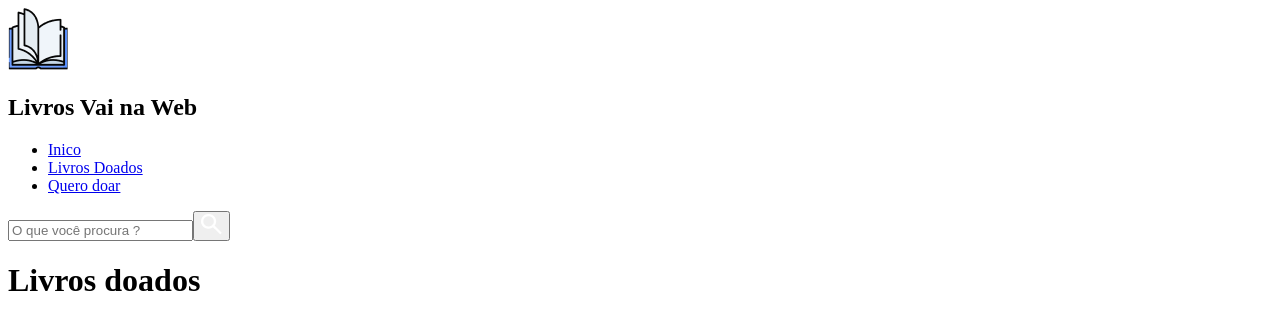
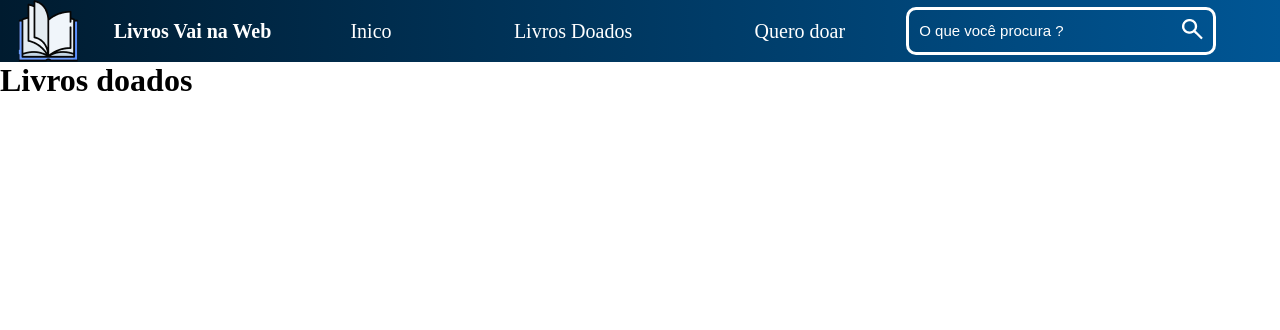
Before and after one commit to JuniorD-Isael/Livros_Vai_na_Web, a React (Vite) app: page /livros-doados in a window 1280 px wide. Shown: the top 330 px of the page. Built offline with nearby package versions, Linux system fonts and the light colour scheme.

Commit message:
style: adiciona estilos globais e estilo do cabeçalho

```diff
--- a/src/App.jsx
+++ b/src/App.jsx
@@ -1,4 +1,5 @@
 import Header from "./components/header/Header";
+import "./GlobalStyle/globalStyle.scss";
 
 export default function App() {
     return (
--- /dev/null
+++ b/src/GlobalStyle/globalStyle.scss
@@ -0,0 +1,7 @@
+* {
+    margin: 0;
+    padding: 0;
+    box-sizing: border-box;
+    list-style: none;
+    text-decoration: none;
+}
--- a/src/components/header/Header.jsx
+++ b/src/components/header/Header.jsx
@@ -4,23 +4,24 @@ import {Inicio} from '../../pages/inicio/Inicio';
 import {LivrosDoados} from '../../pages/livrosDoados/LivrosDoados';
 import {QueroDoar} from '../../pages/queroDoar/QueroDoar';
 import { BrowserRouter, Routes, Route, Link } from 'react-router-dom';
+import s from './header.module.scss';
 
 export default function Header() {
     return (
         <BrowserRouter>
-            <header>
-                <section>
+            <header className={s.header}>
+                <section className={s.logoHeader}>
                     <img src={logoLivro} alt="Um logotipo de um livro" />
                     <h1>Livros Vai na Web</h1>
                 </section>
-                <nav>
+                <nav className={s.navHeader}>
                     <ul>
-                        <li><Link to={"/"}>Inico</Link></li>
-                        <li><Link to={"/livros-doados"}>Livros Doados</Link></li>
-                        <li><Link to={"/quero-doar"}>Quero doar</Link></li>
+                        <li><Link className={s.link} to={"/"}>Inico</Link></li>
+                        <li><Link className={s.link} to={"/livros-doados"}>Livros Doados</Link></li>
+                        <li><Link className={s.link} to={"/quero-doar"}>Quero doar</Link></li>
                     </ul>
                 </nav>
-                <section>
+                <section className={s.barraDeBusca}>
                     <input type="search" name="" id="" placeholder='O que você procura ?' />
                     <button><img src={lupa} alt="imagem de uma lupa branca" /></button>
                 </section>
--- /dev/null
+++ b/src/components/header/header.module.scss
@@ -0,0 +1,64 @@
+.header {
+    background: linear-gradient(90deg, #001B2F 0%, #005695 100%);
+    display: flex;
+    justify-content: space-between;
+    align-items: center;
+}
+
+.logoHeader {
+//    border: solid red;
+    display: flex;
+    justify-content: space-around;
+    align-items: center;
+    width: 45vh;
+
+    h1 {
+        font-size: 20px;
+        color: #FFF;
+    }
+}
+
+.navHeader {
+//    border: solid green;
+    width: 60%;
+
+    ul {
+        display: flex;
+        justify-content: space-around;
+        align-items: center;
+        list-style: none;
+
+
+        .link {
+            color: #FFF;
+            text-decoration: none;
+            font-size: 20px;
+
+        }
+    }
+}
+
+.barraDeBusca {
+    border: solid #FFF;
+    width: 30%;
+    height: 6vh;
+    display: flex;
+    justify-content: space-around;
+    align-items: center;
+    border-radius: 10px;
+    margin-right: 5%;
+    input {
+        background-color: transparent;
+        border: none;
+        width: 80%;
+        &::placeholder{
+            color: #FFF;
+            font-size: 15px;
+        }
+    }
+
+    button {
+        background-color: transparent;
+        border: none;
+    }
+}
```
Also changed, not shown: src/components/LivrosDoados/LivrosDoados.jsx (deleted, +0 -7 lines), src/components/QueroDoar/QueroDoados.jsx (deleted, +0 -7 lines), 1 other file (tests, documents, lock files or other folders).
